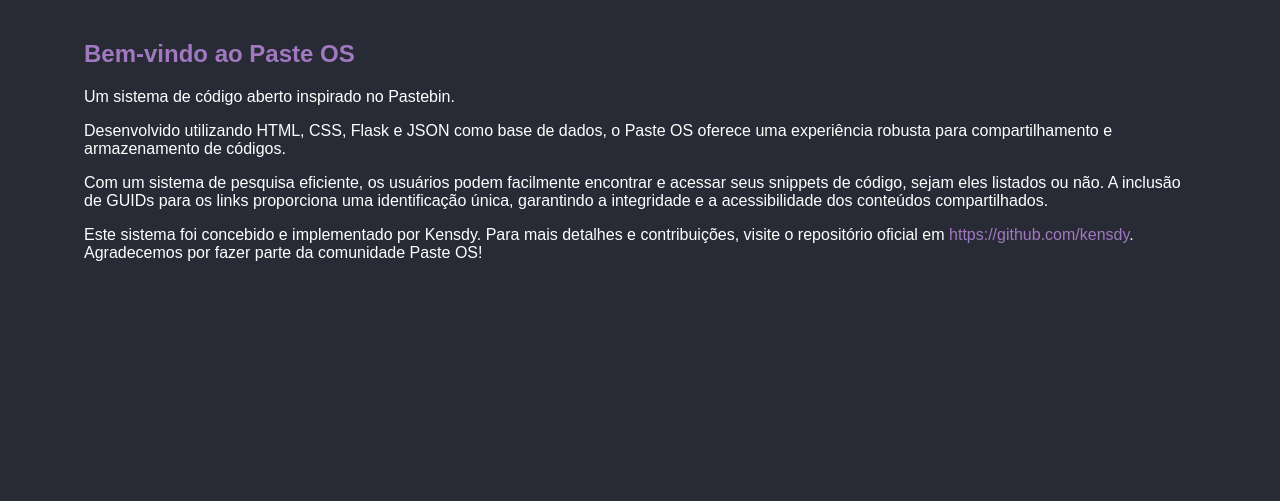
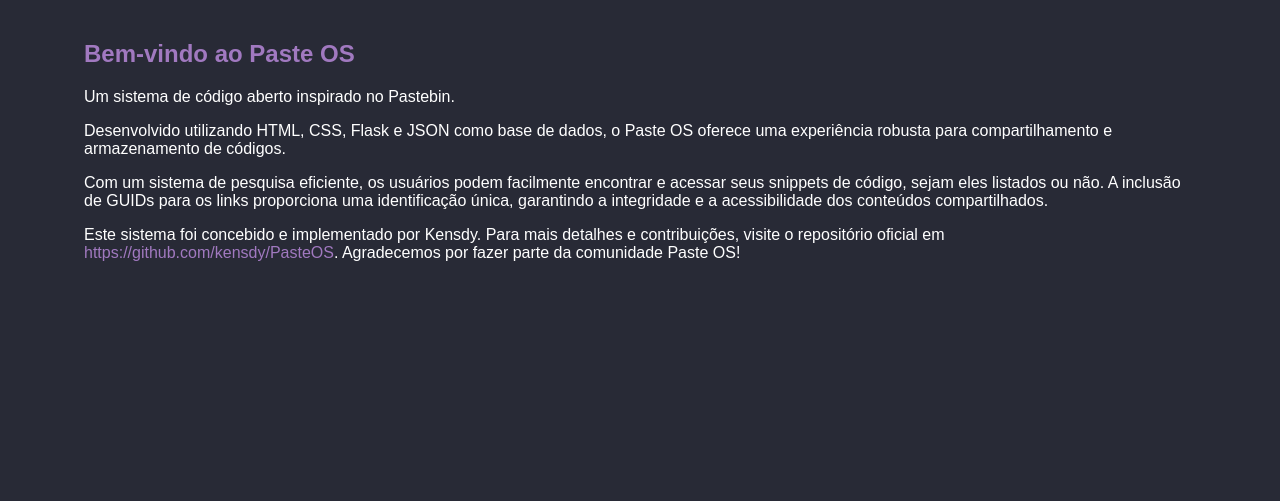
Before and after one commit to kensdy/PasteOS, a Flask app: page / in a window 1280 px wide. Shown: the part 70-571 px from the top of the page. Run offline with Flask 3, Linux system fonts and the light colour scheme; some libraries are stand-ins or nearby versions.

Commit message:
Update home.html

```diff
--- a/templates/home.html
+++ b/templates/home.html
@@ -7,5 +7,5 @@
     <p>Um sistema de código aberto inspirado no Pastebin.</p>
     <p>Desenvolvido utilizando HTML, CSS, Flask e JSON como base de dados, o Paste OS oferece uma experiência robusta para compartilhamento e armazenamento de códigos.</p>
     <p>Com um sistema de pesquisa eficiente, os usuários podem facilmente encontrar e acessar seus snippets de código, sejam eles listados ou não. A inclusão de GUIDs para os links proporciona uma identificação única, garantindo a integridade e a acessibilidade dos conteúdos compartilhados.</p>
-    <p>Este sistema foi concebido e implementado por Kensdy. Para mais detalhes e contribuições, visite o repositório oficial em <a href="https://github.com/kensdy" target="_blank">https://github.com/kensdy</a>. Agradecemos por fazer parte da comunidade Paste OS!</p>
+    <p>Este sistema foi concebido e implementado por Kensdy. Para mais detalhes e contribuições, visite o repositório oficial em <a href="https://github.com/kensdy/PasteOS" target="_blank">https://github.com/kensdy/PasteOS</a>. Agradecemos por fazer parte da comunidade Paste OS!</p>
 {% endblock %}
```
